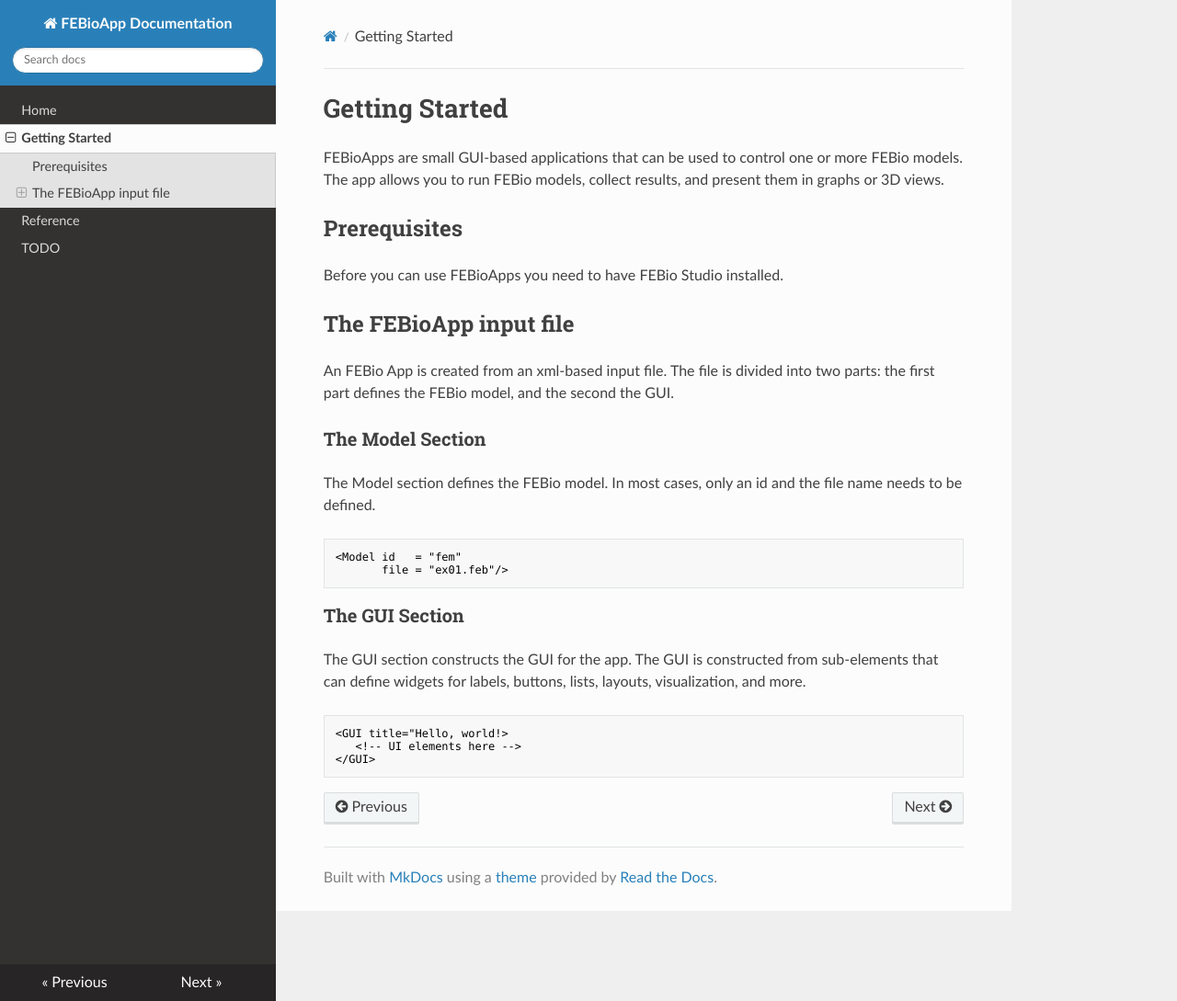
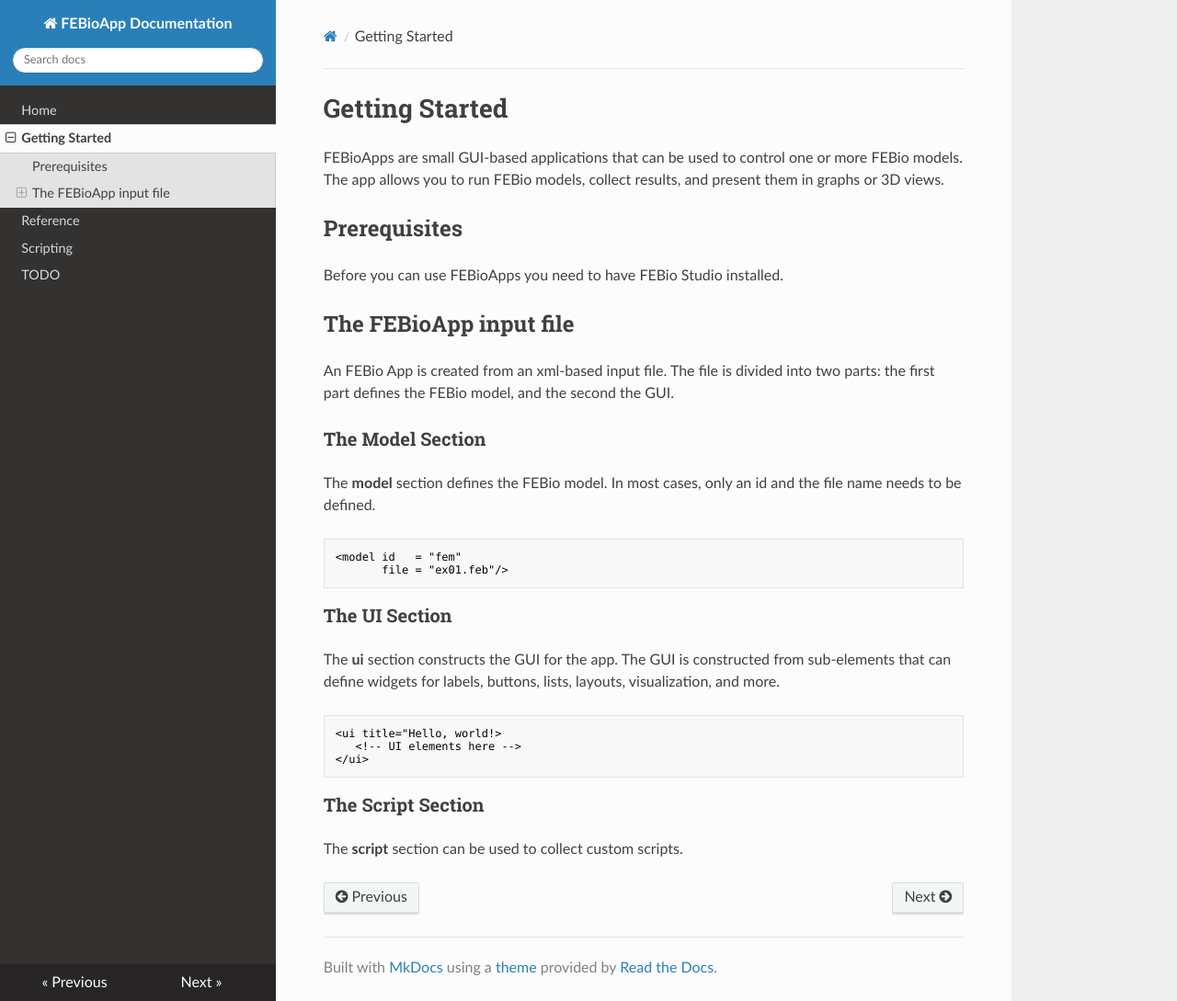
Before and after one commit to febiosoftware/FEBioApp, an MkDocs documentation site: the page built from doc/docs/getting-started.md, in a window 1280 px wide and 1089 px high. Shown: the whole window at 92% size. Built offline with MkDocs 1.6.1, drawn with Linux system fonts in a browser that asks for light colours; nearby versions of some CDN libraries.

Commit message:
doc updates.

````diff
--- a/doc/docs/getting-started.md
+++ b/doc/docs/getting-started.md
@@ -11,18 +11,20 @@
 
 ### The Model Section
 
-The Model section defines the FEBio model. In most cases, only an id and the file name needs to be defined.
+The **model** section defines the FEBio model. In most cases, only an id and the file name needs to be defined.
 
 ```text
-<Model id   = "fem"
+<model id   = "fem"
        file = "ex01.feb"/>
 ```
 
-### The GUI Section
-The GUI section constructs the GUI for the app. The GUI is constructed from sub-elements that can define widgets for labels, buttons, lists, layouts, visualization, and more.
+### The UI Section
+The **ui** section constructs the GUI for the app. The GUI is constructed from sub-elements that can define widgets for labels, buttons, lists, layouts, visualization, and more.
 
 ```text
-<GUI title="Hello, world!>
+<ui title="Hello, world!>
    <!-- UI elements here -->
-</GUI>
+</ui>
 ```
+### The Script Section
+The **script** section can be used to collect custom scripts.
--- a/doc/mkdocs.yml
+++ b/doc/mkdocs.yml
@@ -10,4 +10,5 @@
  - Home: index.md
  - Getting Started: getting-started.md
  - Reference: reference.md
+ - Scripting: script.md
  - TODO : todo.md
````
Also changed, not shown: doc/docs/reference.md (+14 -5 lines), doc/docs/script.md (added, +19 -0 lines).
